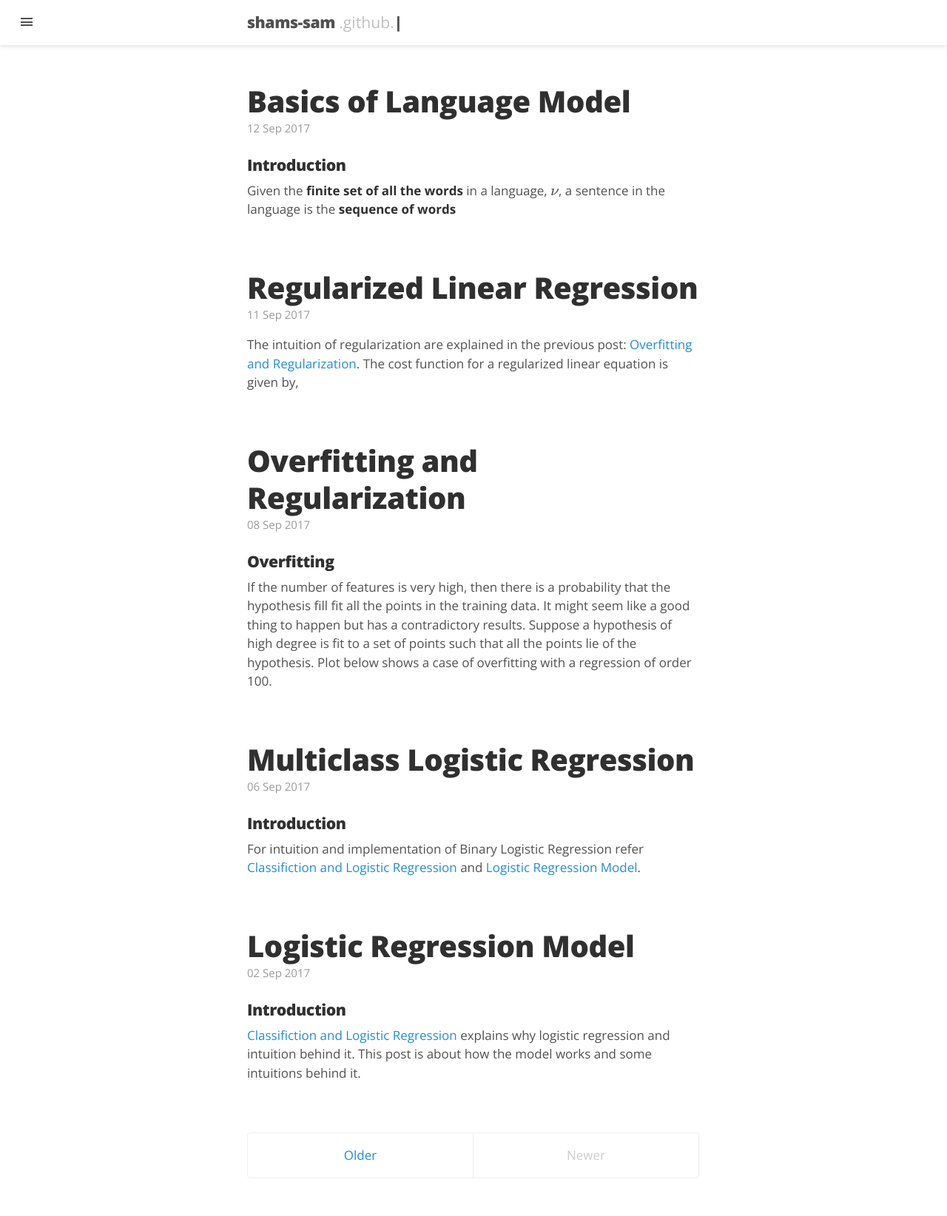
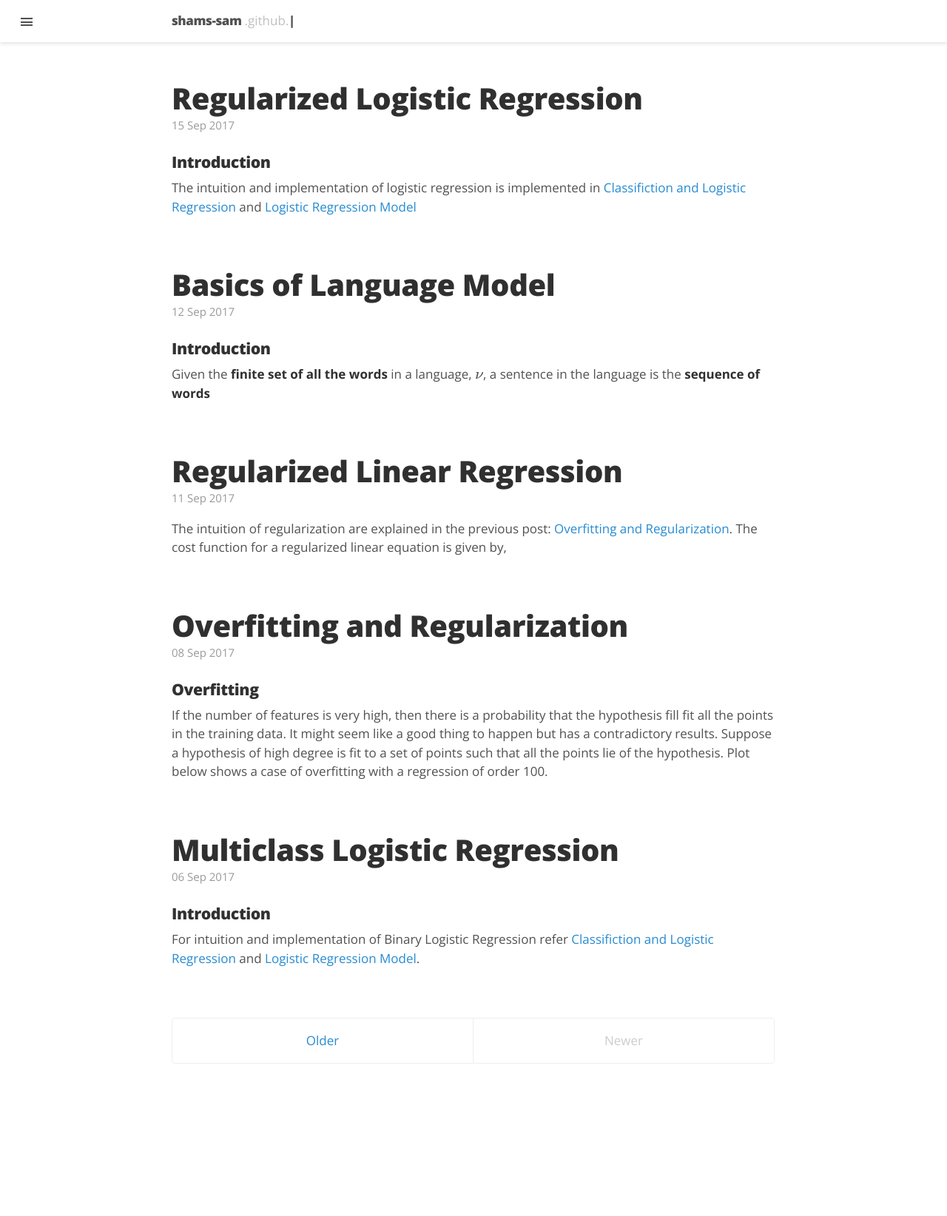
Before and after one commit to shreyasrh9/github-page-v2, a Jekyll site: the page built from index.html, in a window 1280 px wide. Shown: the whole page at 74% size. Built offline with Jekyll 4.4.1, drawn with Linux system fonts in a browser that asks for light colours; nearby versions of some CDN libraries; formulas are drawn with MathJax 3; the list of posts is cut into pages by our own code; after the commit the page ends 1489 px from its top, so only the background shows below that; some of the changed lines change nothing that is shown.

Commit message:
change_css_lanyon_and_regularized_logistic_regression

```diff
--- /dev/null
+++ b/_posts/2017-09-15-regularized-logistic-regression.md
@@ -0,0 +1,132 @@
+---
+layout: post
+title: Regularized Logistic Regression
+categories: []
+tags: [machine learning andrew ng]
+description:
+comments: true
+mathjax: true
+---
+
+### Introduction
+The intuition and implementation of logistic regression is implemented in [Classifiction and Logistic Regression]({% post_url 2017-08-31-classification-and-representation %}){:target="_blank"} and [Logistic Regression Model]({% post_url 2017-09-02-logistic-regression-model %}){:target="_blank"}
+
+Similar to the linear regression, even logistic regression is prone to overfitting if there are large number of features. If the decision boundary is overfit, the shape might be highly contorted to fit only the training data while failing to generalise for the unseen data.
+
+So, the cost function of the logistic regression is updated to penalize high values of the parameters and is given by,
+
+$$ J(\theta) = -{1 \over m} \sum_{i=1}^m \left( y^{(i)}\,log(h_\theta(x^{(i)}) + (1-y^{(i)})\,log(1 - h_\theta(x^{(i)})) \right) + {\lambda \over 2m } \sum_{j=1}^n \theta_j^2 \tag{1}$$
+
+* Where
+  * \\({\lambda \over 2m } \sum_{j=1}^n \theta_j^2\\) is the **regularization term**
+  * \\(\lambda\\) is the **regularization factor**
+
+
+~~~python
+import numpy as np
+mul = np.matmul
+
+"""
+X is the design matrix
+y is the target vector
+theta is the parameter vector
+lamda is the regularization parameter
+"""
+
+def sigmoid(X):
+    return np.power(1 + np.exp(-X), -1)
+
+"""
+hypothesis function
+"""
+def h(X, theta):
+    return sigmoid(mul(X, theta))
+
+"""
+regularized cost function
+"""
+def j(theta, X, y, lamda=None):
+    m = X.shape[0]
+    theta[0] = 0
+    if lamda:
+        return (-(1/m) * (mul(y.T, np.log(h(X, theta))) + \
+                          mul((1-y).T, np.log(1 - h(X, theta)))) + \
+                (lamda/(2*m))*mul(theta.T, theta))[0][0]
+    return -(1/m) * (mul(y.T, np.log(h(X, theta))) + \
+                     mul((1-y).T, np.log(1 - h(X, theta))))[0][0]
+~~~
+
+### Regularization for Gradient Descent
+
+Previously, the **gradient descent for logistic regression without regularization** was given by,
+
+$$
+  \begin{align}
+    \text{repeat until convergence}
+    \begin{cases}
+      \theta_j := \theta_j - \alpha {1 \over m} \sum_{i=1}^m \left(h(x^{(i)}) - y^{(i)} \right) x_j^{(i)}
+    \end{cases}
+  \end{align}
+$$
+
+* Where \\(j \in \\{0, 1, \cdots, n\\} \\)
+
+But since the equation for cost function has changed in (1) to include the regularization term, there will be a **change in the derivative of cost function** that was plugged in the gradient descent algorithm,
+
+$$
+  \begin{align}
+    \frac {\partial} {\partial \theta_j} J(\theta) &= \frac {\partial} {\partial \theta_j} \left[-{1 \over m} \sum_{i=1}^m \left( y^{(i)}\,log(h_\theta(x^{(i)}) + (1-y^{(i)})\,log(1 - h_\theta(x^{(i)})) \right) + {\lambda \over 2m } \sum_{j=1}^n \theta_j^2 \right] \\
+    &= {1 \over m} \sum_{i=1}^m \left( h_\theta(x^{(i)}) - y^{(i)} \right) x_j^{(i)} + \frac {\lambda} {m} \theta_j \\
+  \end{align}
+$$
+
+Because the first term of cost fuction remains the same, so does the first term of the derivative. So taking **derivative of second term** gives \\(\frac {\lambda} {m} \theta_j\\) as seen above.
+
+So, (2) can be updated as,
+
+$$
+  \begin{align}
+    \text{repeat until convergence}
+    \begin{cases}
+      \theta_0 &:= \theta_0 - \alpha \left[ {1 \over m} \sum_{i=1}^m \left( h_\theta(x^{(i)}) - y^{(i)} \right) x_0^{(i)} \right] \\
+      \theta_j &:= \theta_j - \alpha \left[ {1 \over m} \sum_{i=1}^m \left( h_\theta(x^{(i)}) - y^{(i)} \right) x_j^{(i)} + \frac {\lambda} {m} \theta_j \right] \\
+    \end{cases}
+  \end{align}
+$$
+
+* Where \\(j \in \\{1, 2, \cdots, n\\} \\) and h is the **sigmoid function**
+
+
+It can be noticed that, **for case j=0, there is no regularization term** included which is consistent with the convention followed for
+regularization.
+
+~~~python
+"""
+regularized cost gradient
+"""
+def j_prime(theta, X, y, lamda=None):
+    m = X.shape[0]
+    theta[0] = 0
+    if lamda:
+        return (1/m) * mul(X.T, (h(X, theta) - y)) + (lamda/m) * theta
+    return (1/m) * mul(X.T, (h(X, theta) - y))
+
+"""
+Simultaneous update
+"""
+def update_theta(theta, X, y, lamda=None):
+    return theta - alpha * j_prime(theta, X, y, lamda)
+
+~~~
+
+Link to [Rough Working Code](https://github.com/shams-sam/logic-lab/blob/master/CourseraMachineLearningAndrewNg/LogisticRegressionHigherOrder.ipynb){:target="_blank"}. Change the value of lamda in the code to get different decision boundaries for the [data](https://github.com/shams-sam/logic-lab/blob/master/CourseraMachineLearningAndrewNg/logistic_regression_data_2.csv){:target="_blank"} as shown below.
+
+![Regularization](\assets\2017-09-15-regularized-logistic-regression\fig-1-regularization.png?raw=true)
+![Regularization](\assets\2017-09-15-regularized-logistic-regression\fig-2-regularization.png?raw=true)
+![Regularization](\assets\2017-09-15-regularized-logistic-regression\fig-3-regularization.png?raw=true)
+![Regularization](\assets\2017-09-15-regularized-logistic-regression\fig-4-regularization.png?raw=true)
+![Regularization](\assets\2017-09-15-regularized-logistic-regression\fig-5-regularization.png?raw=true)
+
+## REFERENCES:
+
+<small>[Machine Learning: Coursera - Logistic Regression Model](https://www.coursera.org/learn/machine-learning/lecture/4BHEy/regularized-logistic-regression){:target="_blank"}</small>
--- a/public/css/lanyon.css
+++ b/public/css/lanyon.css
@@ -82,7 +82,7 @@ h1, h2, h3, h4, h5, h6 {
 }
 @media (min-width: 56em) {
   .container {
-    max-width: 38rem;
+    max-width: 50rem;
   }
 }
 
@@ -102,8 +102,9 @@ h1, h2, h3, h4, h5, h6 {
 }
 .masthead-title {
   margin-top: 0;
-  margin-bottom: 0;
+  margin-bottom: 2px;
   color: #505050;
+  font-size: 17px;
 }
 .masthead-title a {
   color: #505050;
```
Also changed, not shown: assets/2017-09-15-regularized-logistic-regression/fig-1-regularization.png (added), assets/2017-09-15-regularized-logistic-regression/fig-2-regularization.png (added), assets/2017-09-15-regularized-logistic-regression/fig-3-regularization.png (added), assets/2017-09-15-regularized-logistic-regression/fig-4-regularization.png (added), assets/2017-09-15-regularized-logistic-regression/fig-5-regularization.png (added).
